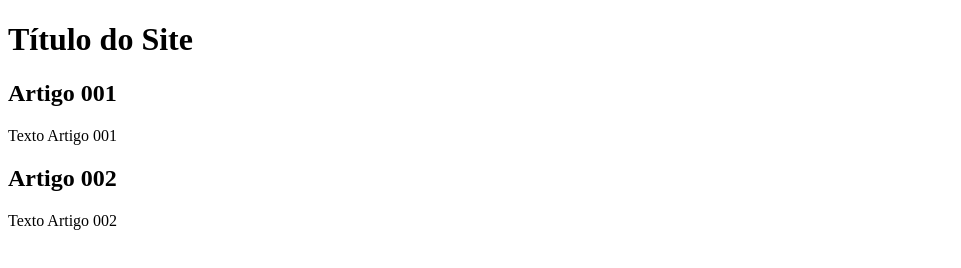
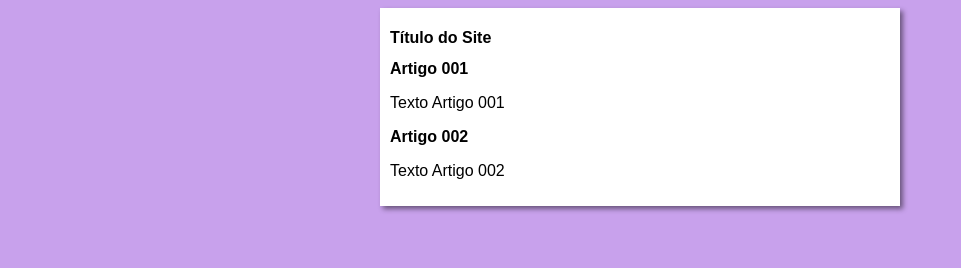
Before and after one commit to EduardoMoreira023/Projeto-Site, a plain HTML site: page index.html in a window 1280 px wide. Shown: the whole page, without its empty margins (0-961 px from the left). Drawn offline with Linux system fonts and the light colour scheme.

Commit message:
iniciei o design

```diff
--- /dev/null
+++ b/estilos/style.css
@@ -0,0 +1,18 @@
+*{
+    font-family: Arial, Helvetica, sans-serif;
+    font-size: 16px;
+
+}
+
+body {
+    background-color: rgb(200, 161, 236);
+}
+
+
+main  {
+    background-color: white;
+    width: 500px;
+    margin: auto;
+    padding: 10px;
+    box-shadow: 3px 3px 5px rgba(0, 0, 0, 0.473);
+}
--- a/index.html
+++ b/index.html
@@ -4,6 +4,7 @@
     <meta charset="UTF-8">
     <meta name="viewport" content="width=device-width, initial-scale=1.0">
     <title>Título do Site</title>
+    <link rel="stylesheet" href="estilos/style.css">
 </head>
 <body>
     <main>
```
